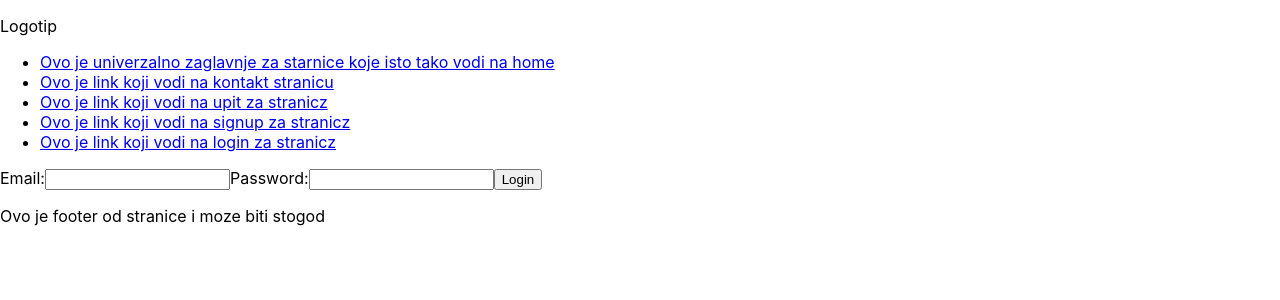
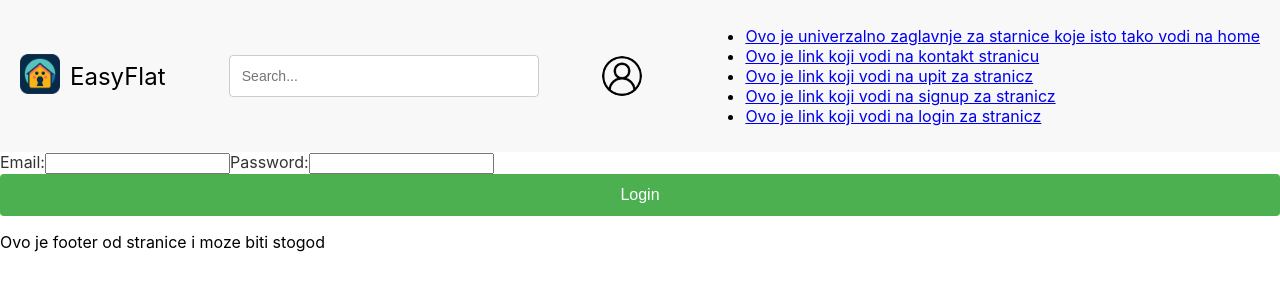
Before and after one commit to donnar3/EasyFlat, a React (Create React App) app in the folder frontend/: page /login in a window 1280 px wide. Shown: the top 300 px of the page. Built offline with nearby package versions, Linux system fonts and the light colour scheme.

Commit message:
Misscelanious

```diff
--- a/frontend/src/components/Header.js
+++ b/frontend/src/components/Header.js
@@ -1,9 +1,28 @@
+import React from 'react';
+import { Link } from 'react-router-dom';
+
 export default function Header(){
 
         return(
+
+
           <nav className="nav-bar">
-            <p>Logotip</p>
-            <ul>
+          <div className="nav-left">
+          <Link to="/main">
+            <img src={require('../assets/images/easyflatLogo.png')} alt="EasyFlat Logo" className="logo" />
+        </Link>
+              <p className="brand-name">EasyFlat</p>
+          </div>
+
+          <div className="nav-center">
+              <input type="text" placeholder="Search..." className="search-bar" />
+          </div>
+
+          <div className="nav-right">
+              <img src={require('../assets/images/user.png')} alt="Profile" className="profile-image" />
+          </div>
+
+          <ul>
               <li>
                 <a href="/home">Ovo je univerzalno zaglavnje za starnice koje isto tako vodi na home</a>
               </li>
@@ -20,6 +39,8 @@ export default function Header(){
                 <a href="/login">Ovo je link koji vodi na login za stranicz</a>
               </li>
             </ul>
-          </nav>
+
+      </nav>
+
         )
         }
--- a/frontend/src/index.css
+++ b/frontend/src/index.css
@@ -1,3 +1,4 @@
+/* Global Styles */
 body {
   margin: 0;
   font-family: -apple-system, BlinkMacSystemFont, 'Segoe UI', 'Roboto', 'Oxygen',
@@ -8,6 +9,277 @@ body {
 }
 
 code {
-  font-family: source-code-pro, Menlo, Monaco, Consolas, 'Courier New',
-    monospace;
+  font-family: source-code-pro, Menlo, Monaco, Consolas, 'Courier New', monospace;
 }
+
+/* Nav Bar Styles */
+.nav-bar {
+  display: flex;
+  justify-content: space-between;
+  align-items: center;
+  padding: 10px 20px;
+  background-color: #f8f8f8;
+}
+
+.nav-left, .nav-center, .nav-right {
+  display: flex;
+  align-items: center;
+}
+
+.nav-center{
+  width: 25%;
+}
+
+.logo {
+  width: 40px;
+  height: 40px;
+}
+
+.brand-name {
+  font-size: 1.5rem;
+  margin-left: 10px;
+}
+
+/* Search Bar Styles */
+.search-bar {
+  width: 50%;
+  padding: 5px;
+  font-size: 1rem;
+  border-radius: 10px;
+}
+
+/* Profile Image Styles */
+.profile-image {
+  width: 40px;
+  height: 40px;
+  border-radius: 50%;
+  cursor: pointer;
+}
+.intro {
+  text-align: center;
+  margin: 20px 0;
+}
+/* Footer Styles */
+.footer {
+  align-self: center;
+  justify-content: center;
+  text-align: center;
+  padding: 10px;
+  background-color: #f8f8f8;
+  font-size: 0.9rem;
+  color: #333;
+}
+/* Center form container */
+.DiskusijaForma {
+  width: 60%;
+  max-width: 600px; /* Optional: restrict max width */
+  background-color: #f9f9f9;
+  padding: 30px;
+  border-radius: 8px;
+  box-shadow: 0 4px 8px rgba(0, 0, 0, 0.1);
+  display: flex;
+  flex-direction: column;
+  justify-content: center;
+  gap: 30px;
+  margin: 0 auto; /* Center the form */
+}
+
+/* Form styling */
+.diskusija-form {
+  width: 100%;
+  display: flex;
+  flex-direction: column;
+  gap: 30px; /* Space between rows */
+}
+
+label {
+  font-size: 16px;
+  color: #333;
+  margin-bottom: 5px;
+}
+
+/* Make inputs, selects, and textareas full width */
+input[type="text"],
+input[type="number"],
+select,
+textarea {
+  width: 100%; /* Full width */
+  padding: 12px;
+  font-size: 14px;
+  border-radius: 4px;
+  border: 1px solid #ccc;
+  transition: border-color 0.3s;
+}
+
+input[type="text"]:focus,
+input[type="number"]:focus,
+select:focus,
+textarea:focus {
+  border-color: #4CAF50; /* Green focus border */
+}
+
+textarea {
+  min-height: 120px; /* Slightly taller for text areas */
+  resize: vertical; /* Allow vertical resizing */
+}
+
+/* Radio buttons */
+.red-pitanje input[type="radio"] {
+  margin-right: 5px; /* Space between radio and label */
+}
+
+/* Submit button centered */
+button {
+  background-color: #4CAF50;
+  color: white;
+  padding: 12px;
+  font-size: 16px;
+  border: none;
+  border-radius: 4px;
+  cursor: pointer;
+  transition: background-color 0.3s;
+  align-self: center;
+  width: 100%;
+}
+
+button:hover {
+  background-color: #45a049; /* Darker green on hover */
+}
+
+/* Error and success messages */
+.required {
+  color: red;
+  font-size: 14px;
+}
+
+.success {
+  color: green;
+  font-size: 14px;
+}
+
+.error {
+  color: red;
+  font-size: 14px;
+}
+
+/* Flexbox layout for the question sections */
+.red-pitanje {
+  display: flex;
+  justify-content: space-between;
+  align-items: center;
+  margin-bottom: 15px;
+}
+
+.red-pitanje label {
+  flex-basis: 60%;
+}
+.main-container {
+  display: flex;
+  flex-direction: column;
+  align-items: center;
+  width: 100%;
+}
+
+.discussion-list {
+  width: 60%;
+}
+
+.discussion-item {
+  padding: 10px 0;
+}
+
+.voting-box {
+  border: 1px solid #ccc;
+  border-radius: 10px;
+  padding: 15px;
+  margin: 15px 0;
+  background-color: #f9f9f9;
+}
+
+.radio-group {
+  margin: 10px 0;
+}
+
+.radio-group label {
+  display: block;
+}
+
+.vote-button {
+  padding: 10px 15px;
+  background-color: #4CAF50; /* Green */
+  color: white;
+  border: none;
+  border-radius: 4px;
+  cursor: pointer;
+}
+
+.vote-button:hover {
+  background-color: #45a049;
+}
+
+.vote-results {
+  margin-top: 10px;
+}
+
+.responses-list {
+  margin-top: 20px;
+  margin-bottom: 20px;
+}
+
+.response-item {
+  border-bottom: 1px solid #ccc;
+  padding: 10px 0;
+}
+
+.comment-section {
+  display: flex;
+  align-items: center;
+}
+
+.comment-input {
+  flex-grow: 1;
+  padding: 10px;
+  margin-right: 10px;
+  border: 1px solid #ccc;
+  border-radius: 4px;
+}
+
+.submit-button {
+  padding: 10px 15px;
+  background-color: #4CAF50; /* Green */
+  color: white;
+  border: none;
+  border-radius: 4px;
+  cursor: pointer;
+}
+
+.submit-button:hover {
+  background-color: #45a049;
+}
+
+.archive-button {
+  margin-top: 20px;
+  width:25%;
+  padding: 10px 15px;
+  background-color: #f0f0f0;
+  border: 1px solid #ccc;
+  cursor: pointer;
+}
+
+.navigation-button {
+  position: absolute;
+  bottom: 10px;
+  right: 10px;
+  padding: 10px 15px;
+  background-color: #45a049;
+  border: 3px solid #45a049;
+  border-radius: 20px;
+  text-decoration: none;
+  color: black;
+}
+
+.DatumIme{
+  display: flex;
+  justify-content: space-between;
+
+}
```
Also changed, not shown: frontend/src/assets/images/easyflatLogo.png (added), frontend/src/assets/images/user.png (added).
